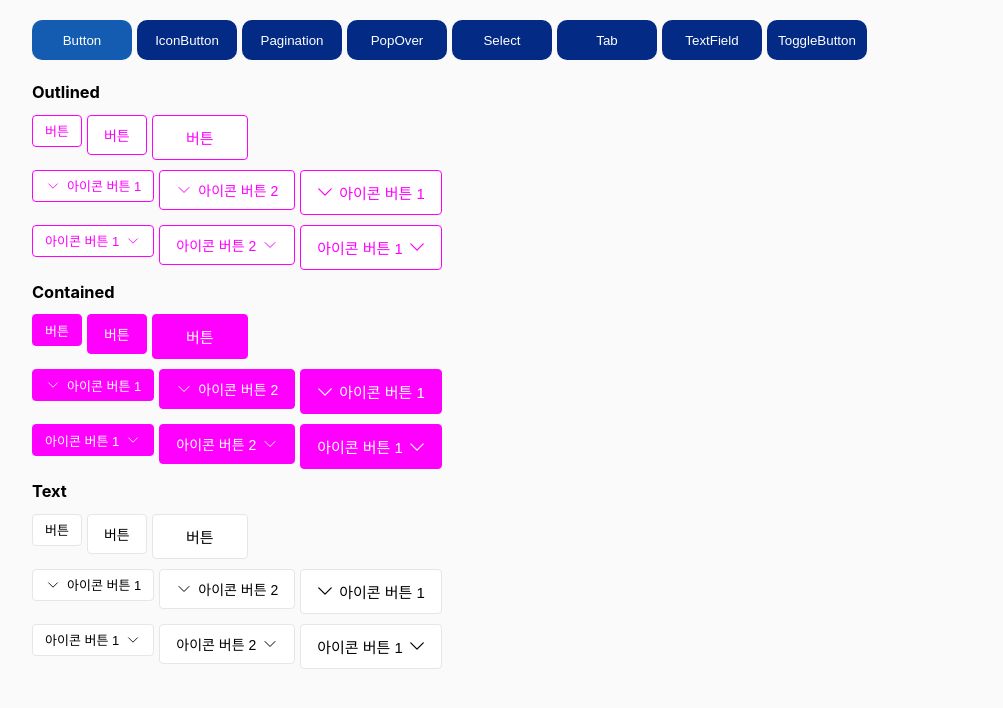
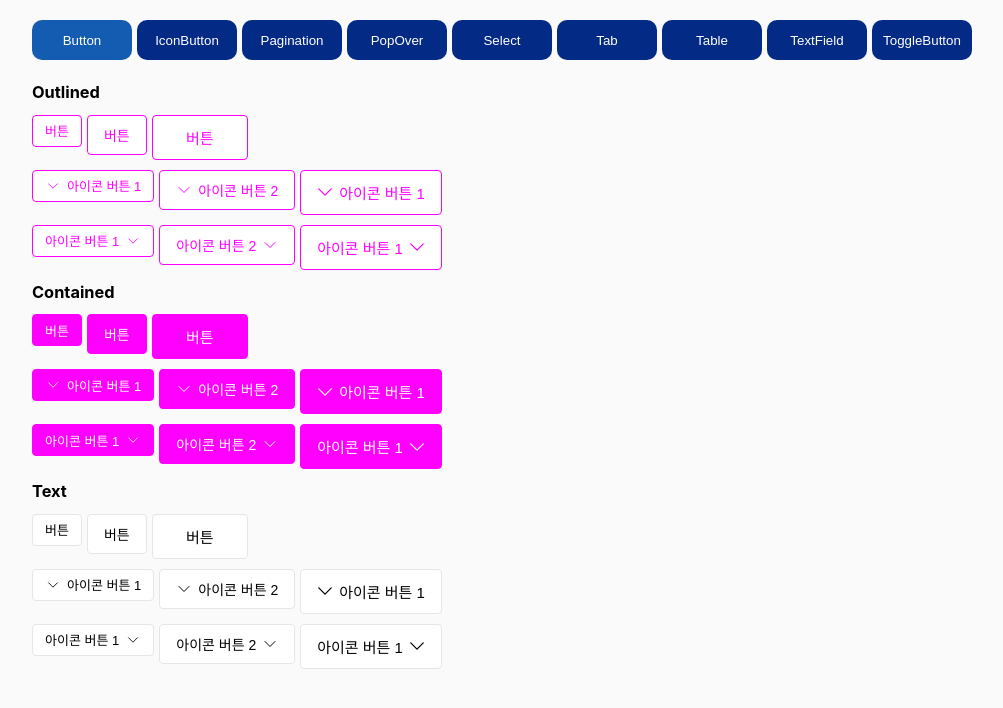
Before and after one commit to UsePlease-UI/PPudding, a React (Create React App) app: page / in a window 1280 px wide. Shown: the top 708 px of the page, without its empty margins (8-1011 px from the left). Built offline with nearby package versions, Linux system fonts and the light colour scheme.

Commit message:
feat : Table Example 추가

```diff
--- a/src/layouts/Layout.tsx
+++ b/src/layouts/Layout.tsx
@@ -9,12 +9,23 @@ import PaginationExample from 'examples/PaginationExample';
 import PopOverExample from 'examples/PopOverExample';
 import SelectExample from 'examples/SelectExample';
 import TabExample from 'examples/TabExample';
+import TableExample from 'examples/TableExample';
 import TextFieldExample from 'examples/TextFieldExample';
 import ToggleButtonExample from 'examples/ToggleButtonExample';
 
 import { css } from '@emotion/react';
 
-const COMPONENT_LIST = ['Button', 'IconButton', 'Pagination', 'PopOver', 'Select', 'Tab', 'TextField', 'ToggleButton'];
+const COMPONENT_LIST = [
+    'Button',
+    'IconButton',
+    'Pagination',
+    'PopOver',
+    'Select',
+    'Tab',
+    'Table',
+    'TextField',
+    'ToggleButton'
+];
 
 const layoutStyle = css({ maxWidth: 1200, margin: '0 auto', padding: '20px 0' });
 const componentStyle = css({ marginTop: 20, display: 'flex' });
@@ -41,6 +52,7 @@ export default function Layout() {
                 {selected === 'Select' && <SelectExample />}
                 {selected === 'TextField' && <TextFieldExample />}
                 {selected === 'Tab' && <TabExample />}
+                {selected === 'Table' && <TableExample />}
                 {selected === 'ToggleButton' && <ToggleButtonExample />}
             </div>
         </div>
```
